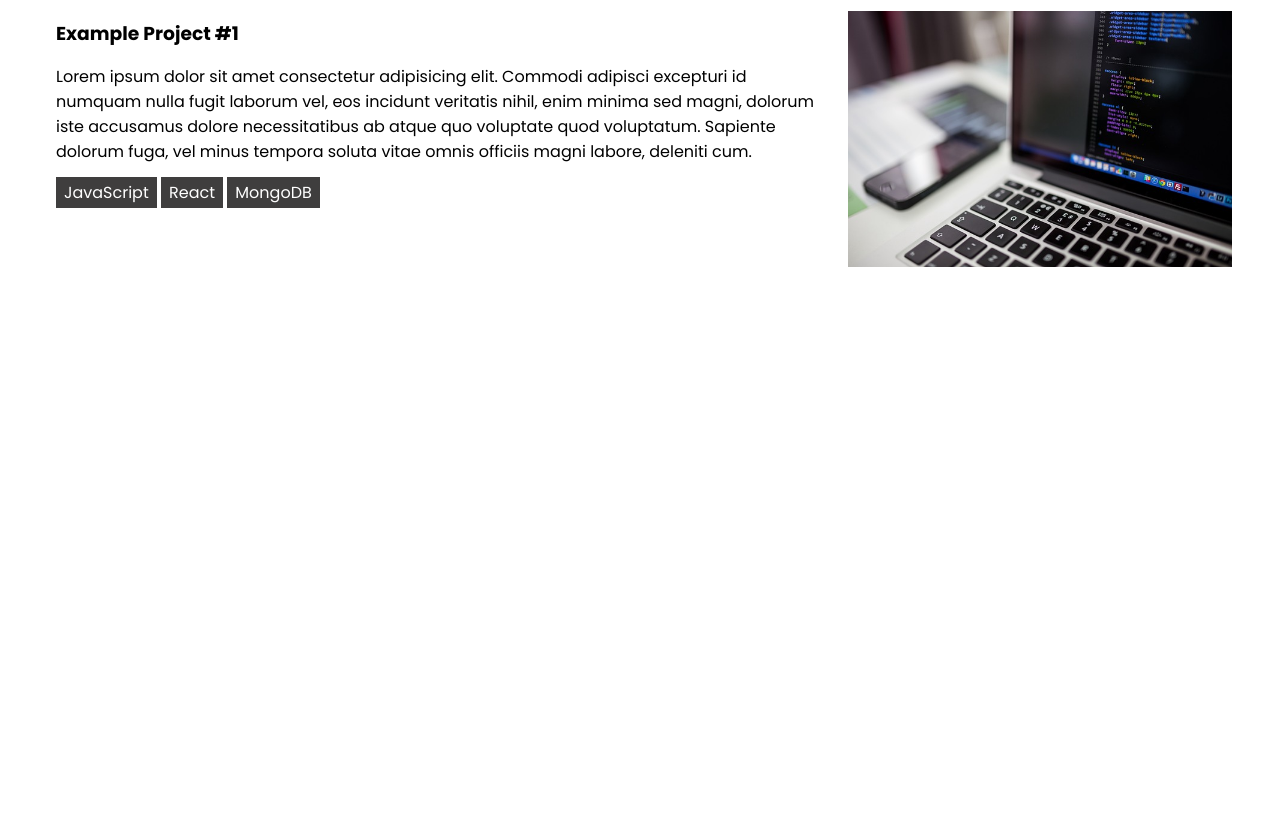
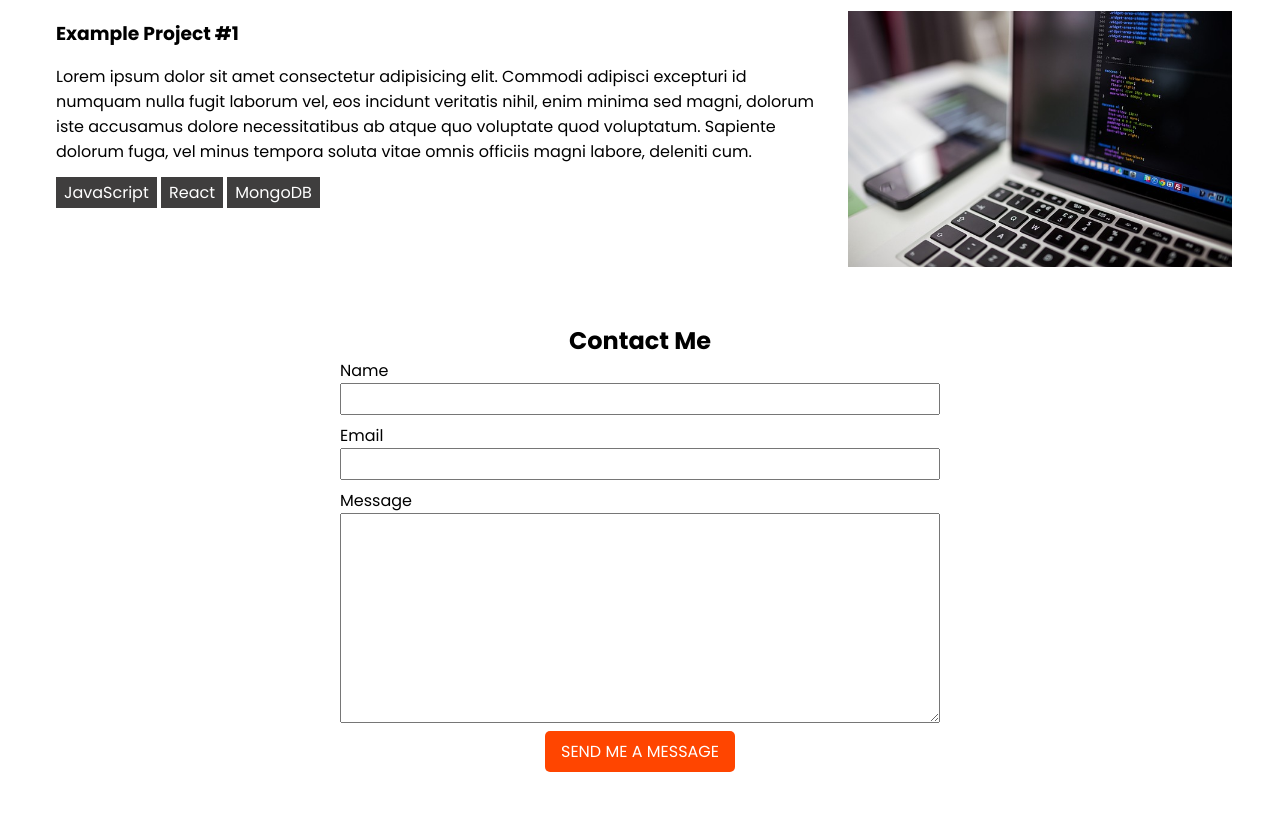
Before and after one commit to jklxco/portfolio, a plain HTML site: page index.html in a window 1280 px wide. Shown: the part 1091-1911 px from the top of the page. Before the commit the page ends 1366 px from the top, so only its background shows below. Drawn offline with Linux system fonts and the light colour scheme.

Commit message:
add contact section

```diff
--- a/index.html
+++ b/index.html
@@ -16,7 +16,7 @@
             <ul id="nav-links">
                 <li class="nav-link"><a href="">About</a></li>
                 <li class="nav-link"><a href="#projects">Projects</a></li>
-                <li class="nav-link"><a href="">Contact</a></li>
+                <li class="nav-link"><a href="#contact">Contact</a></li>
             </ul>
         </header>
 
@@ -61,6 +61,19 @@
             </div>
         </section>
 
+        <section id="contact">
+            <h2>Contact Me</h2>
+            <form>
+                <label for="name">Name</label>
+                <input type="text" name="name" id="">
+                <label for="email">Email</label>
+                <input type="email" name="email" id="">
+                <label for="message-body">Message</label>
+                <textarea name="message-body" id="" cols="30" rows="10"></textarea>
+                <button>SEND ME A MESSAGE</button>
+            </form>
+        </section>
+
     </div>
 
     <script src="scripts.js" defer></script>
--- a/style.css
+++ b/style.css
@@ -92,3 +92,39 @@
 .project-card img {
     width: 400px;
 }
+
+/* CONTACT FORM */
+
+#contact {
+    margin-top: 3rem;
+}
+
+#contact > h2 {
+    text-align: center;
+}
+
+form {
+    display: flex;
+    flex-direction: column;
+    max-width: 600px;
+    margin: auto;
+    padding-bottom: 3rem;
+
+}
+
+input, textarea {
+    margin-bottom: 0.5rem;
+    padding: 0.25rem;
+}
+
+button {
+    font-size: 1rem;
+    width: fit-content;
+    padding: 0.5rem 1rem;
+    margin: auto;
+    background-color: orangered;
+    color: white;
+    border-radius: 5px;
+    border: none;
+    cursor: pointer;
+}
```
